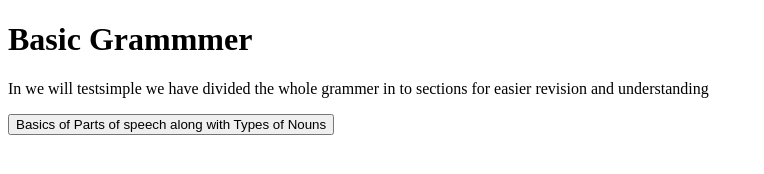
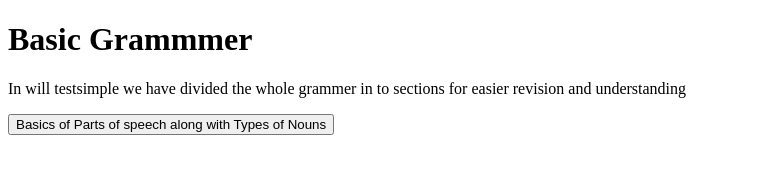
Before and after one commit to shi-152003/Mypersonal, a plain HTML site: page index.html in a window 1280 px wide. Shown: the whole page, without its empty margins (0-764 px from the left). Drawn offline with Linux system fonts and the light colour scheme.

Commit message:
Update index.html

```diff
--- a/index.html
+++ b/index.html
@@ -6,7 +6,7 @@
   <body>
     <h1>Basic Grammmer</h1>
     <p>
-      <p>In we will testsimple we have divided the whole grammer in to sections for easier revision and understanding</p>
+      <p>In will testsimple we have divided the whole grammer in to sections for easier revision and understanding</p>
       <p><a href="english_grammar_short_notes.html"> <button>Basics of Parts of speech along with Types of Nouns</button></a></p>
     </p>
   </body>
```
